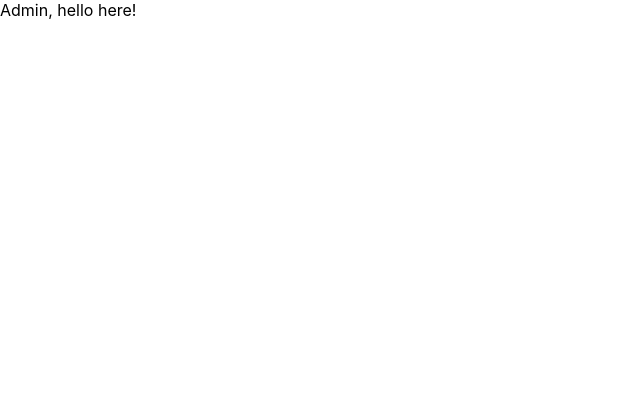
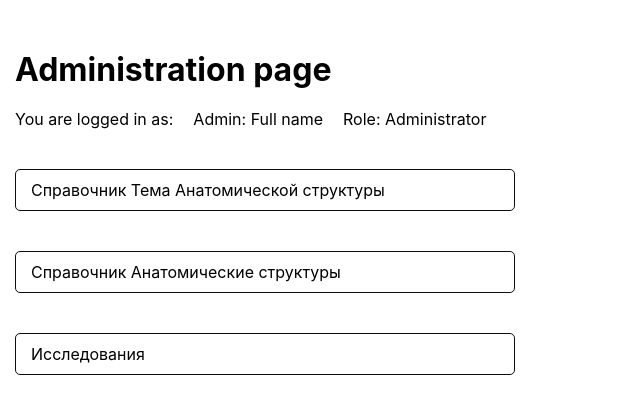
Before and after one commit to rerad-io/atlas-front, a React (Vite) app: page /atlas/admin in a window 1280 px wide. Shown: the top 414 px of the page, without its empty margins (0-640 px from the left). Built offline with nearby package versions, Linux system fonts and the light colour scheme; no server answers.

Commit message:
ATLAS-12 add processing of menu paths from the main page

```diff
--- /dev/null
+++ b/src/admin/AdminIndex.module.scss
@@ -0,0 +1,23 @@
+.page_wrapper {
+    padding: 50px 0;
+}
+
+.nav_list {
+    max-width: 500px;
+    margin-top: 20px;
+    list-style: none;
+    display: flex;
+    flex-direction: column;
+    gap: 40px;
+}
+
+.nav_list li {
+    width: 100%;
+}
+
+.nav_link {
+    display: block;
+    padding: 10px 15px;
+    border: 1px solid $white5;
+    border-radius: 5px;
+}
--- a/src/admin/AdminIndex.tsx
+++ b/src/admin/AdminIndex.tsx
@@ -1,4 +1,55 @@
+import { NavLink } from "react-router-dom";
+import styles from "./AdminIndex.module.scss";
+
 const AdminIndex = () => {
-    return <>Admin, hello here!</>;
+    const name = "Full name";
+    const role = "Administrator";
+    return (
+        <>
+            <div
+                className="container"
+                style={{
+                    maxWidth: "1920px",
+                    padding: "0 15px",
+                    margin: "0 auto",
+                }}
+            >
+                <div className={styles.page_wrapper}>
+                    <h1>Administration page</h1>
+                    <div
+                        style={{
+                            padding: "20px 0",
+                            display: "flex",
+                            alignItems: "center",
+                            gap: "20px",
+                        }}
+                    >
+                        <span>You are logged in as:</span>
+                        <span>Admin: {name}</span>
+                        <span>Role: {role}</span>
+                    </div>
+                    <nav>
+                        <ul className={styles.nav_list}>
+                            <li>
+                                <NavLink className={styles.nav_link} to="/admin/AnatomicalStructureSubject">
+                                    Справочник Тема Анатомической структуры
+                                </NavLink>
+                            </li>
+                            <li>
+                                <NavLink className={styles.nav_link} to="/admin/AnatomicalStructure">
+                                    Справочник Анатомические структуры
+                                </NavLink>
+                            </li>
+                            <li>
+                                <NavLink className={styles.nav_link} to="/admin/Study">
+                                    Исследования
+                                </NavLink>
+                            </li>
+                        </ul>
+                    </nav>
+                </div>
+            </div>
+        </>
+    );
 };
 export default AdminIndex;
```
Also changed, not shown: src/App.tsx (+13 -0 lines).
